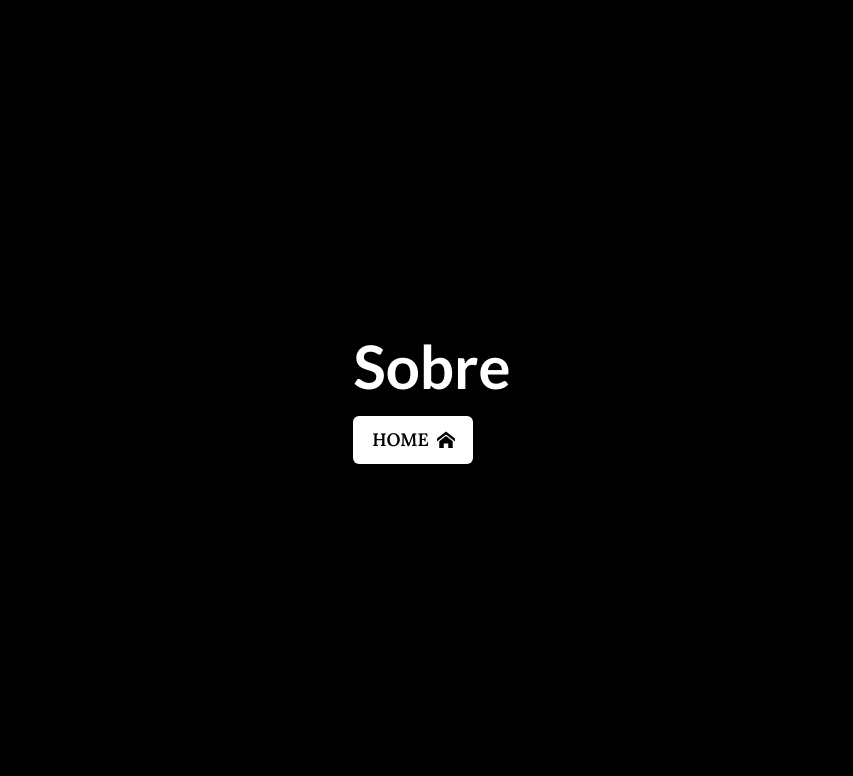
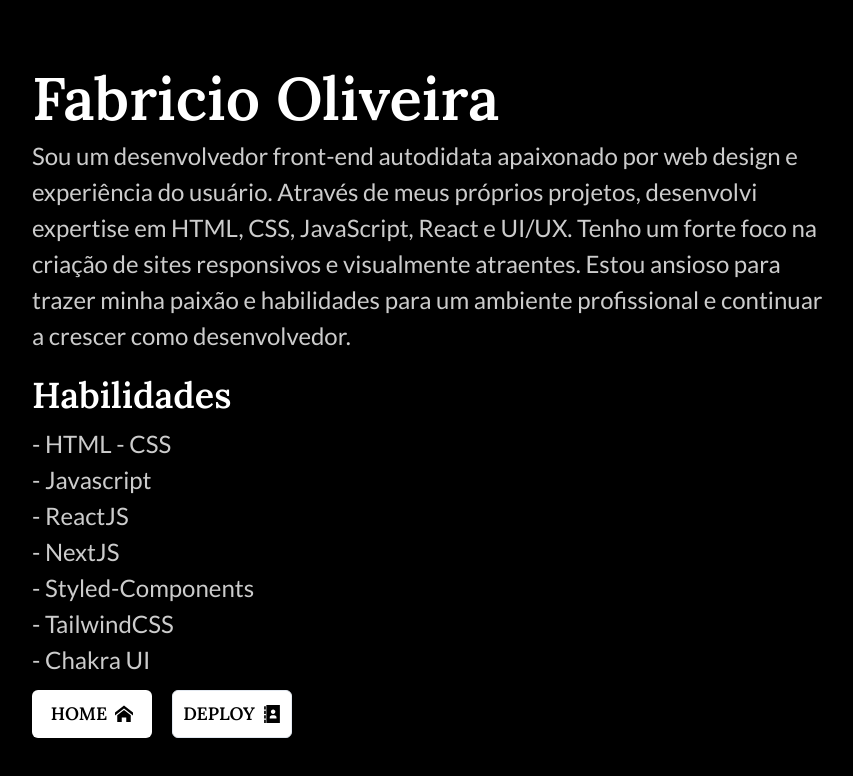
Before and after one commit to Fabricio-odn/portfolio-v2, a React (Vite) app: page /Sobre in a window 1280 px wide. Shown: the top 776 px of the page, without its empty margins (208-1061 px from the left). Built offline with nearby package versions, Linux system fonts and the light colour scheme.

Commit message:
feat: pagina sobre

```diff
--- a/src/routes/About.jsx
+++ b/src/routes/About.jsx
@@ -1,15 +1,70 @@
-import { Box, Flex, Heading } from "@chakra-ui/react";
+import { Box, Button, Flex, Heading, Link, Text } from "@chakra-ui/react";
 import React from "react";
 import ButtonBack from "../components/ButtonBack";
+import { ImAddressBook } from "react-icons/im";
 
 export default function About() {
   return (
-    <Box>
-      <Flex flexDirection="column" gap={5}>
-        <Heading as="h1" size="3xl" fontFamily="lato" fontWeight="bold">
-          Sobre
+    <Box bg="black" mt={{ base: 150, md: 0 }}>
+      <Flex flexDirection="column" gap={1} p={5}>
+        <Heading as="h1" fontSize="6xl" fontFamily="lora" fontWeight="bold">
+          Fabricio Oliveira
         </Heading>
-        <ButtonBack/>
+        <Box>
+          <Text
+            fontSize="2xl"
+            fontFamily="lato"
+            fontWeight="normal"
+            color="whiteAlpha.800"
+            maxW={800}
+          >
+            Sou um desenvolvedor front-end autodidata apaixonado por web design
+            e experiência do usuário. Através de meus próprios projetos,
+            desenvolvi expertise em HTML, CSS, JavaScript, React e UI/UX. Tenho
+            um forte foco na criação de sites responsivos e visualmente
+            atraentes. Estou ansioso para trazer minha paixão e habilidades para
+            um ambiente profissional e continuar a crescer como desenvolvedor.
+          </Text>
+          <Flex flexDirection="column" mt={5} gap={2}>
+            <Heading as="h2" fontSize="4xl" fontFamily="lora" fontWeight="bold">
+              Habilidades
+            </Heading>
+            <Text
+              fontSize="2xl"
+              fontFamily="lato"
+              fontWeight="normal"
+              color="whiteAlpha.800"
+            >
+              <p>- HTML - CSS</p>
+              <p>- Javascript</p>
+              <p>- ReactJS</p>
+              <p>- NextJS</p>
+              <p>- Styled-Components</p>
+              <p>- TailwindCSS</p>
+              <p>- Chakra UI</p>
+            </Text>
+          </Flex>
+        </Box>
+        <Box paddingTop={2}>
+          <ButtonBack />
+          <Link paddingLeft={5} href="/contact" _hover={"textDecoration: none"}>
+            <Button
+              variant="outline"
+              color="black"
+              bg="white"
+              size="lg"
+              height="48px"
+              width="120px"
+              textTransform="uppercase"
+              fontWeight="bold"
+              fontFamily="lora"
+              rightIcon={<ImAddressBook />}
+              _hover={{ bg: "#cccccc" }}
+            >
+              Deploy
+            </Button>
+          </Link>
+        </Box>
       </Flex>
     </Box>
   );
```
